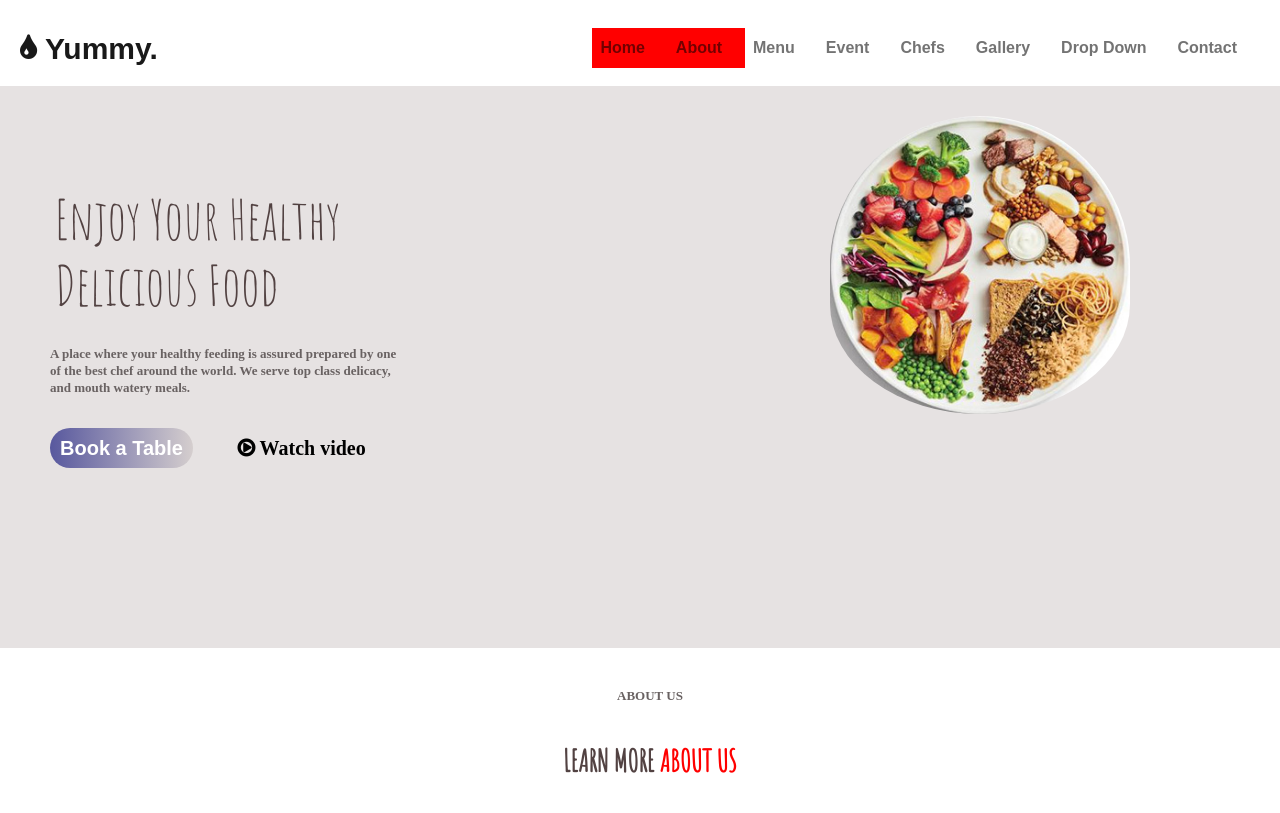
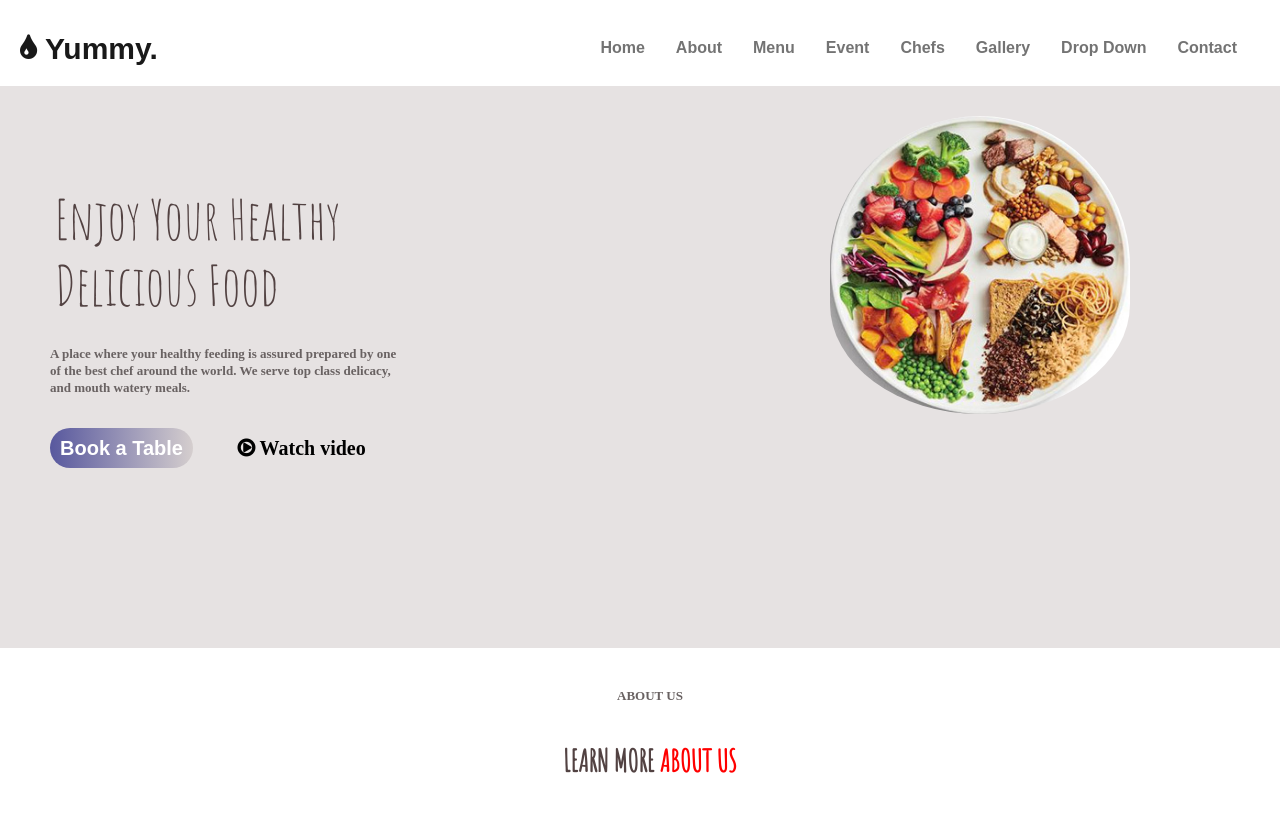
Before and after one commit to Daniel-Nlemedim/yummy1, a plain HTML site: page index.html in a window 1280 px wide. Shown: the top 813 px of the page. Drawn offline with nearby package versions, Linux system fonts and the light colour scheme.

Commit message:
checking as always

```diff
--- a/style.css
+++ b/style.css
@@ -10,10 +10,7 @@
   padding-left: 20px;
   font-size: 30px;
 }
-.navbar-item{
-  transition: all 0.4s ease;
-  background-color: red;
-}
+
 ul {
   padding: 20px;
 }
@@ -47,11 +44,11 @@ li{
 a {
   color: rgba(146, 122, 122, 0.678);
   font-weight: bold;
-  color: red;
 }
 a:hover {
   color: black;
   text-decoration: underline rgba(172, 30, 30, 0.897) 3px;
+  background-color: red;
 }
 
 #btn {
```
